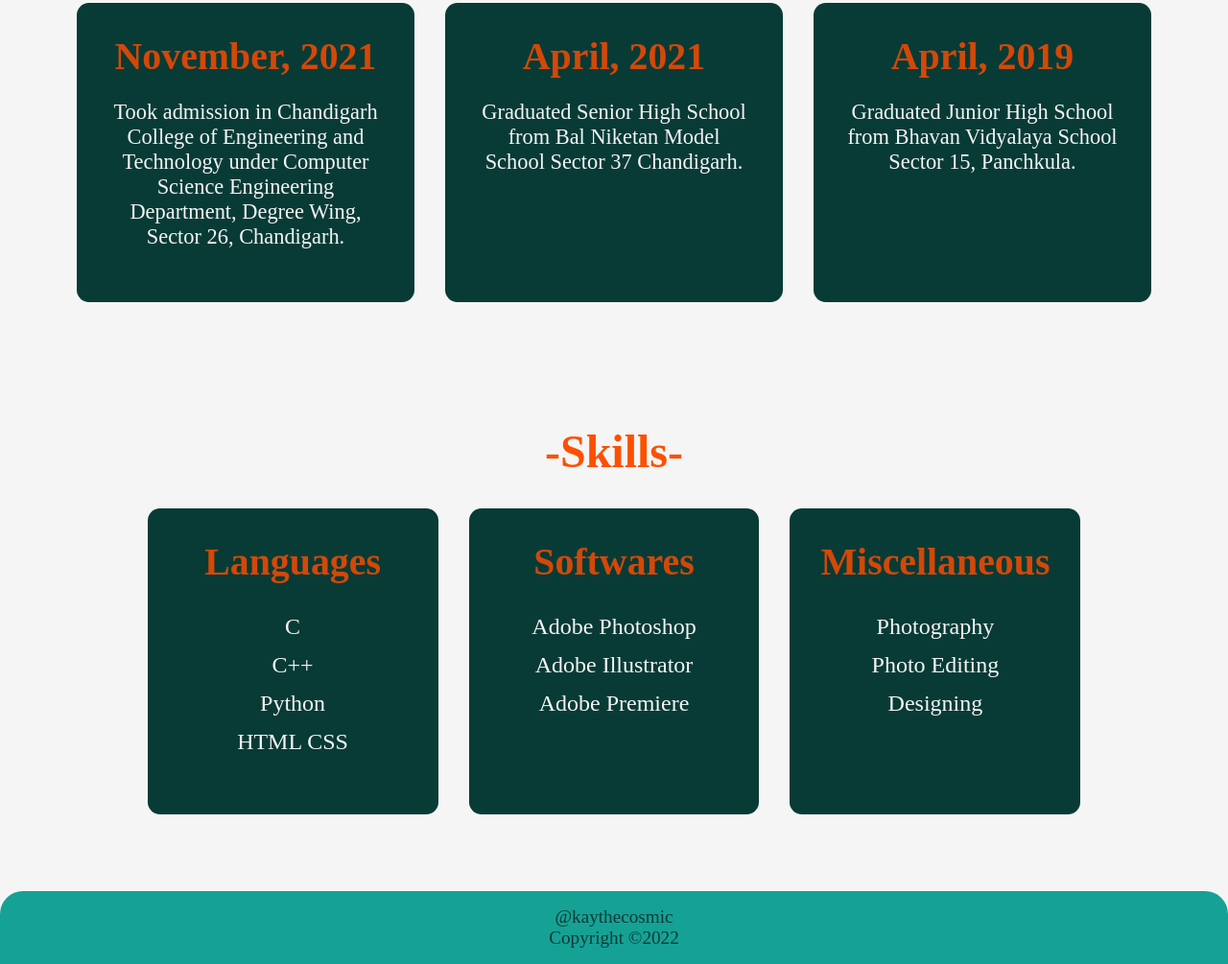
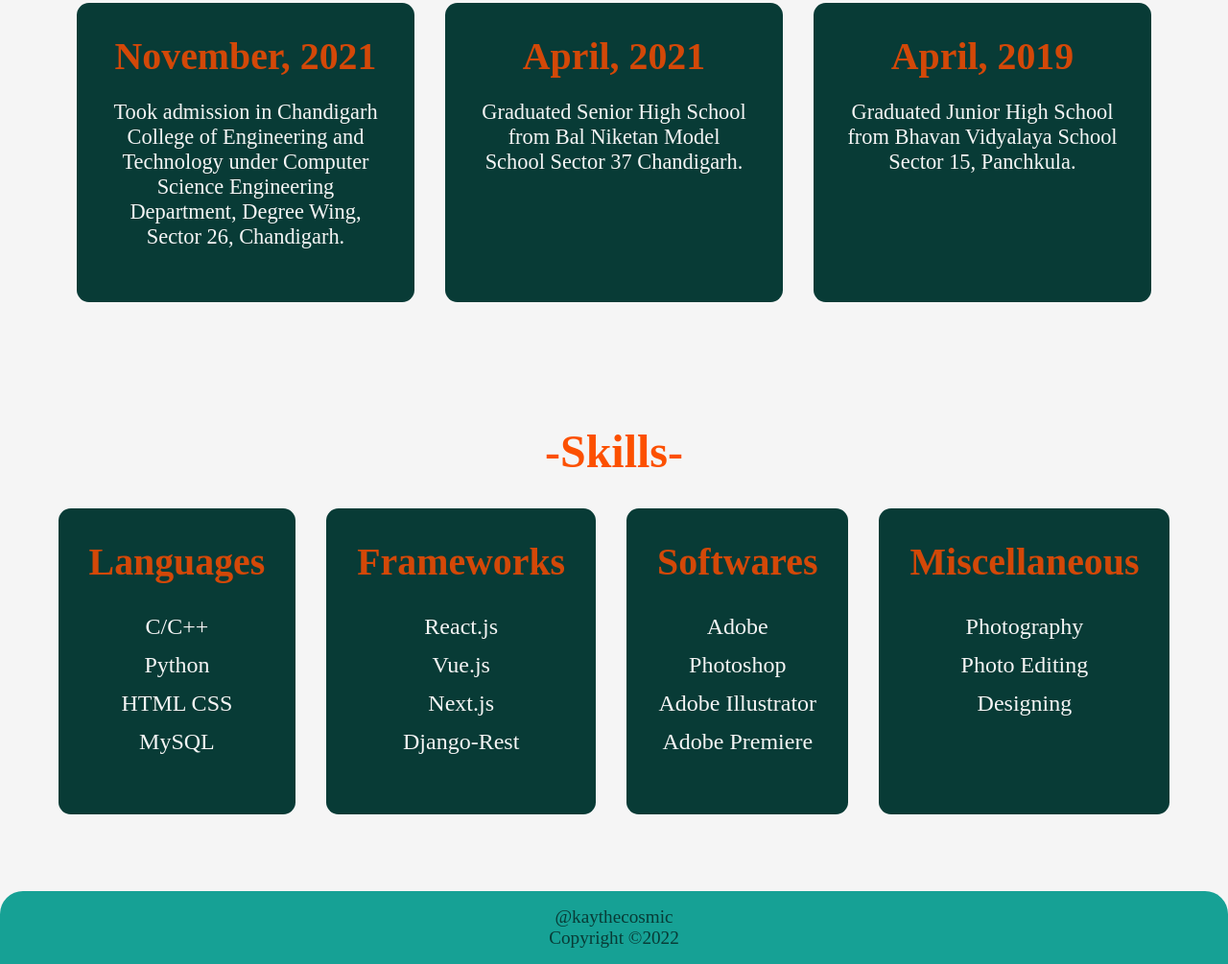
Before and after one commit to kaythecosmic/kaythecosmic.github.io, a plain HTML site: page index.html in a window 1280 px wide. Shown: the part 953-1958 px from the top of the page at 96% size. Drawn offline with Linux system fonts and the light colour scheme.

Commit message:
added skills and updated projects link

```diff
--- a/CSS/style.css
+++ b/CSS/style.css
@@ -184,8 +184,7 @@ hr {
 
 
 .skill-wrapper {
-    display: grid;
-    grid-template-columns: 1fr 1fr 1fr;
+    display: flex;
     gap: 2rem;
     font-family: var(--main);
     padding: 2rem;
@@ -302,8 +301,7 @@ hr {
     }
 
     .skill-wrapper {
-        display: grid;
-        grid-template-columns: 1fr;
+        flex-direction: column;
         gap: 1.5rem;
     }
 
--- a/index.html
+++ b/index.html
@@ -18,7 +18,8 @@
                     <a href="index.html" class="LogoName">Home</a>
                 </div>
                 <div class="nav-links">
-                    <a href="https://github.com/kaythecosmic/cpp_projects" target="_blank" class="nav-link">Projects</a>
+                    <a href="https://github.com/kaythecosmic?tab=repositories" target="_blank"
+                        class="nav-link">Projects</a>
                     <a href="#nameSection" class="nav-link">About</a>
                     <a href="contact.html" target="_blank" class="nav-link">Contact</a>
                 </div>
@@ -86,10 +87,20 @@
                         <div class="skill">
                             <h5>Languages</h5>
                             <ul>
-                                <li>C
-                                <li>C++
+                                <li>C/C++
                                 <li>Python
                                 <li>HTML CSS
+                                <li>MySQL
+                            </ul>
+                        </div>
+
+                        <div class="skill">
+                            <h5>Frameworks</h5>
+                            <ul>
+                                <li>React.js
+                                <li>Vue.js
+                                <li>Next.js
+                                <li>Django-Rest
                             </ul>
                         </div>
 
```
